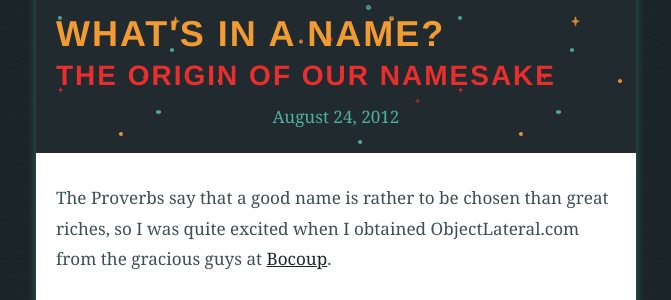
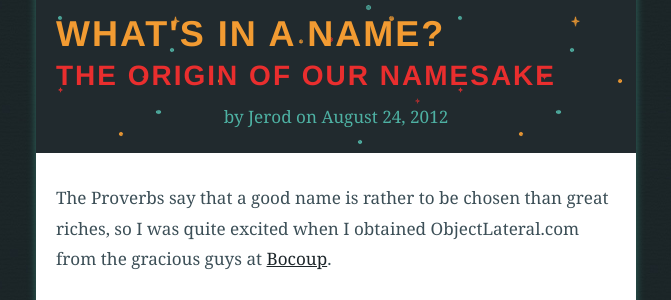
Before and after one commit to objectlateral/objectlateral.github.com, a Jekyll site: the page built from _posts/2012-08-24-whats-in-a-name.md, in a window 1280 px wide. Shown: the part 319-619 px from the top of the page, without its empty margins (304-975 px from the left). Built offline with Jekyll 4.4.1, drawn with Linux system fonts in a browser that asks for light colours; some web fonts are replaced; Markdown is read by kramdown in place of the engine named in the settings.

Commit message:
add author to posts

```diff
--- a/_layouts/post.html
+++ b/_layouts/post.html
@@ -8,7 +8,10 @@ layout: blog
     {% if page.subtitle %}
     <h2>{{ page.subtitle }}</h2>
     {% endif %}
-    <p class="date">{{ page.date | date: "%B %d, %Y" }}</p>
+    <p class="date">
+      by {% if page.author %} {{ page.author }} {% else %} Jerod {% endif %}
+      on {{ page.date | date: "%B %d, %Y" }}
+    </p>
   </hgroup>
   <div class="content">
     {{ content }}
--- a/blog/index.html
+++ b/blog/index.html
@@ -10,7 +10,10 @@ title: News &amp; Notes
     {% if post.subtitle %}
     <h2>{{ post.subtitle }}</h2>
     {% endif %}
-    <p class="date">{{ post.date | date: "%B %d, %Y" }}</p>
+    <p class="date">
+      by {% if post.author %} {{ post.author }} {% else %} Jerod {% endif %}
+      on {{ post.date | date: "%B %d, %Y" }}
+    </p>
   </hgroup>
   <div class="content">
     {{ post.content }}
```
